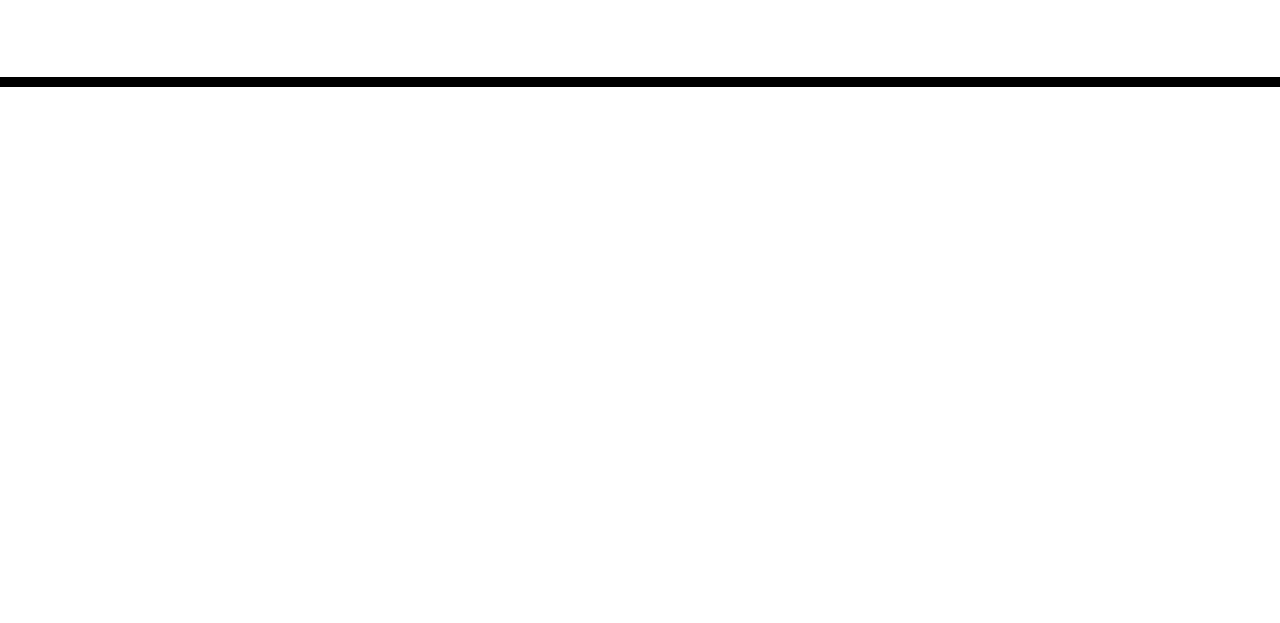
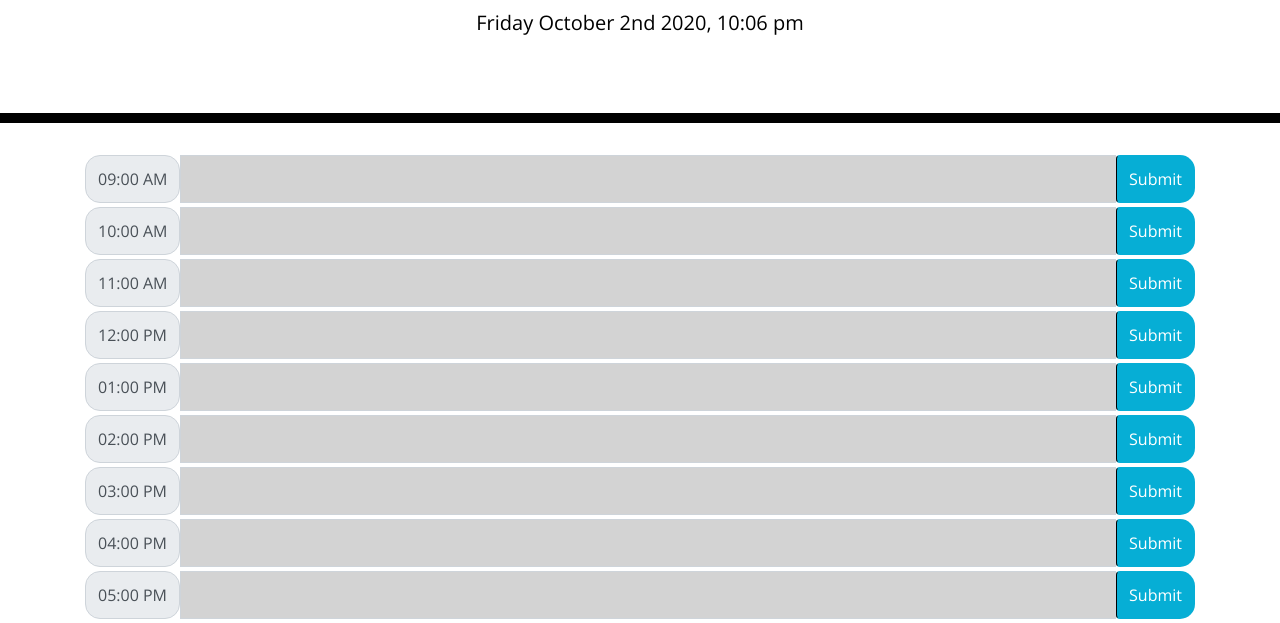
Before and after one commit to adrianalbr/daily-scheduler, a plain HTML site: page index.html in a window 1280 px wide. Shown: the part 181-804 px from the top of the page. Drawn offline with nearby package versions, Linux system fonts and the light colour scheme.

Commit message:
updated link for time in the html, and defined variables, and started to work on functions in the js

```diff
--- a/index.html
+++ b/index.html
@@ -33,7 +33,7 @@
     </div>
 
     <script src="https://code.jquery.com/jquery-3.4.1.min.js"></script>
-    <script src="https://cdnjs.cloudflare.com/ajax/libs/moment.js/2.24.0/moment.min.js"></script>
+    <script src="https://cdnjs.cloudflare.com/ajax/libs/moment.js/2.29.0/moment.min.js"></script>
     <script src="script.js"></script>
   </body>
 </html>
--- a/script.js
+++ b/script.js
@@ -1,17 +1,79 @@
 $(document).ready(function(){
     console.log("this works somehow");
 
+    moment(Date);
+    $("#currentDay").text(moment().format('dddd MMMM Do YYYY, h:mm a'));
+
 //DOM VARIABLES
 
-//FUNCTION DEFINITIONS
+var currentTime = moment();
+currentTime = currentTime.startOf("hour");
 
-//FUNCTION CALLS
+var x2 = [9, 10, 11, 12, 13, 14, 15, 16, 17];
 
-//EVENT LISTENERS
+x2.forEach(function (time) {
 
+    var newTime = [];
+    newTime.push(moment().hour(time).minutes("00").format('hh:mm A'));
 
+    // AddING Elements
+    var newDiv = $("<div>");
+    newDiv.addClass("input-group input-group-lg pb-1");
 
+    var addSpan = $("<span>");
+    addSpan.addClass("input-group-text time-block block");
 
+    var inputText = $('<input>').attr('type', 'text');
+    inputText.addClass("form-control form");
+    inputText.data("Hour");
+
+    var inputSubmit = $('<input>').attr('type', 'submit');
+    inputSubmit.addClass("btn saveBtn");
+
+    var icon = $("<i>");
+    icon.addClass("far fa-save");
+
+    // appends here:
+    $(".container").append(newDiv);
+    newDiv.append(addSpan);
+    newDiv.append(inputText);
+    newDiv.append(inputSubmit);
+    inputSubmit.append(icon);
+
+    addSpan.text(newTime);
+    // If/Else Statement
+    if (currentTime.isAfter(newTime)) {
+        $(".form").addClass("past");
+    }
+    else if (currentTime.isBefore(newTime)) {
+        $(".form").addClass("future");
+    }
+    else if (currentTime.isSame(newTime)) {
+        $(".form").addClass("present");
+    };
+
+});
+
+// Start local
+var x = [9, 10, 11, 12, 1, 2, 3, 4, 5];
+// Test loop:
+
+for (var i = 0; i < x.length; i++) {
+    var dataHour = localStorage.getItem(x[i]);
+    // form - control
+    $(".form" + x[i]).val(dataHour);
+}
+
+// EVENT LISTENERS
+
+$(".saveBtn").click(function () {
+    event.preventDefault();
+    var formValue = $(this).siblings(".form-control").val();
+    console.log("This worked");
+    var listItem = $(this).parent().data("hour");
+
+    localStorage.setItem(listItem, formValue);
+});
 
 
 });
```
Also changed, not shown: 05-third-party-apis-homework-demo.gif (added).
